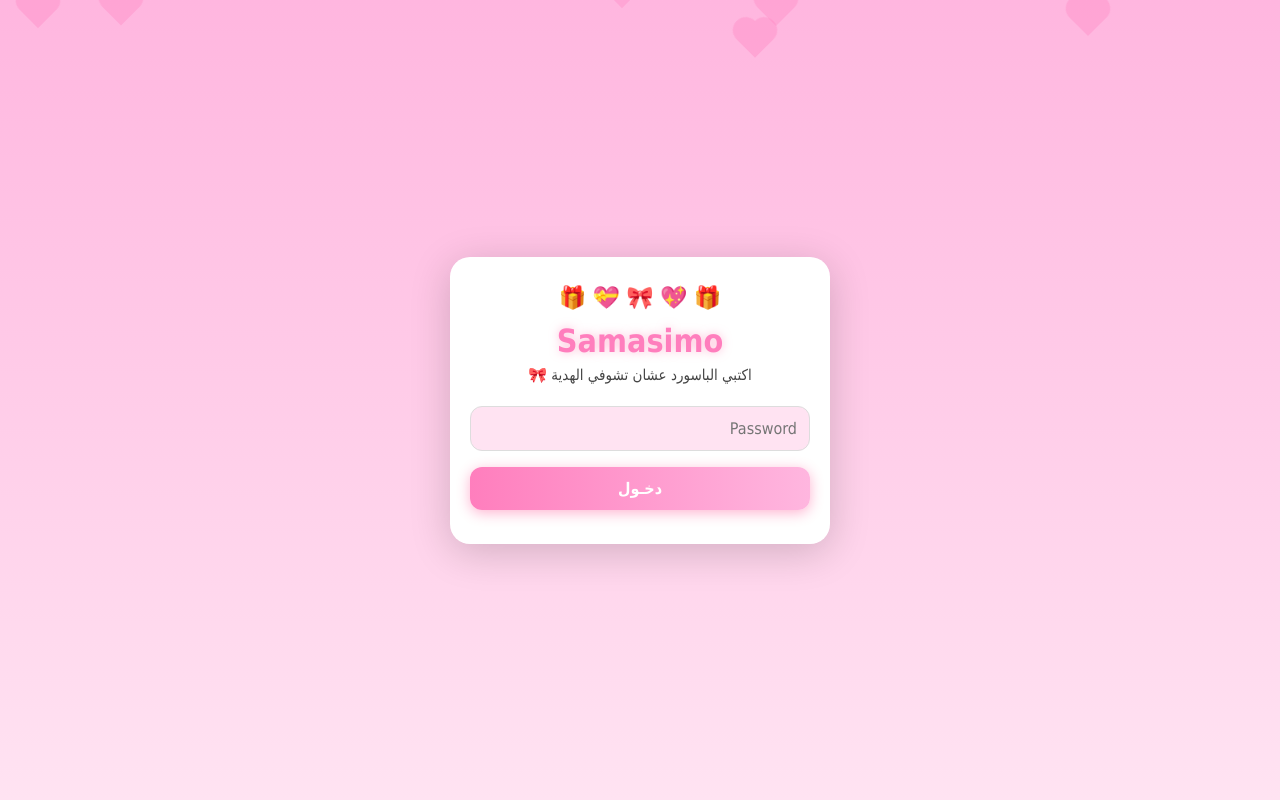
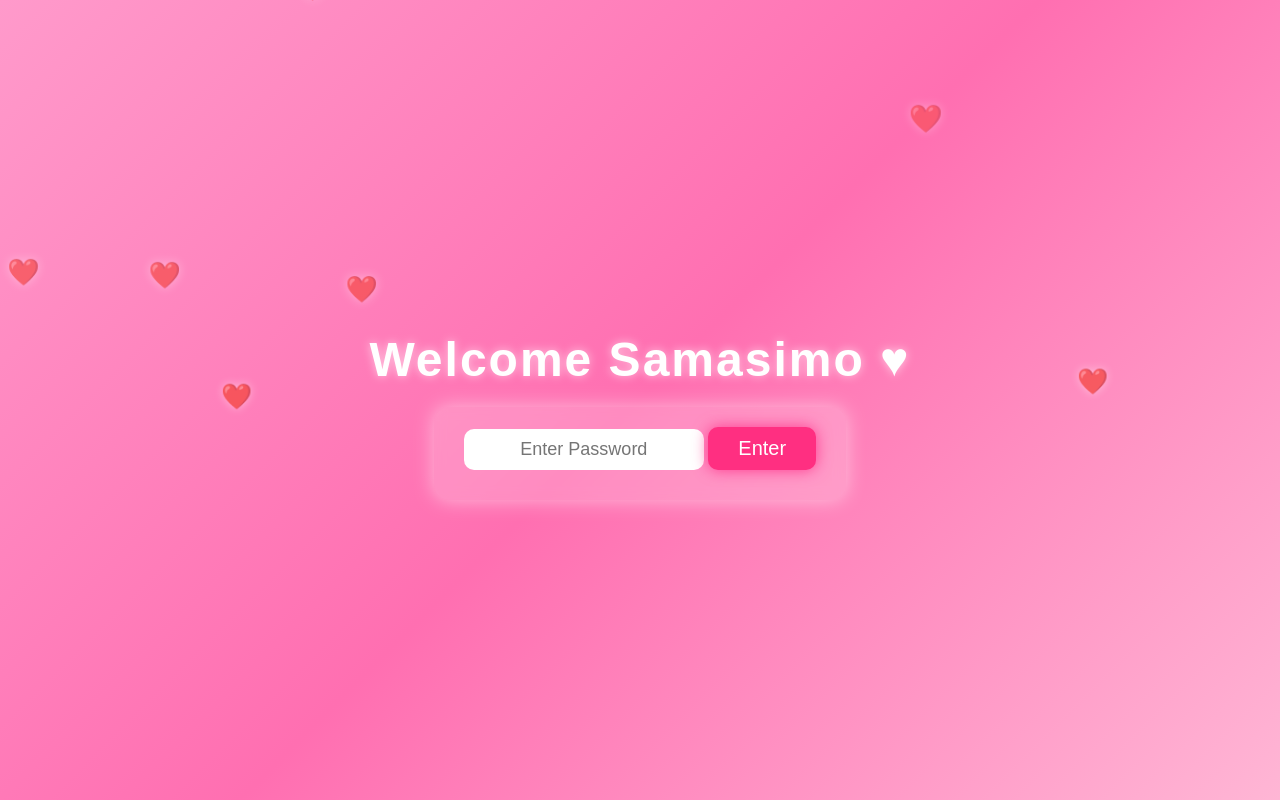
Before and after one commit to alhadidiahmed999-cloud/Samasimo-birthday-, a plain HTML site: page index.html in a window 1280 px wide. Drawn offline with Linux system fonts and the light colour scheme.

Commit message:
Update index.html

```diff
--- a/index.html
+++ b/index.html
@@ -1,148 +1,107 @@
-<!doctype html>
-<html lang="ar" dir="rtl">
+<!DOCTYPE html>
+<html lang="en">
 <head>
-  <meta charset="utf-8">
-  <meta name="viewport" content="width=device-width,initial-scale=1">
-  <title>🎀 Samasimo Birthday Gift</title>
+<meta charset="UTF-8">
+<title>Samasimo ♥</title>
 <style>
-    :root{
-      --pink1: #ff7ebd;
-      --pink2: #ffb6df;
-      --pink3: #ffe3f2;
-      --white: #fff;
-    }
-    *{box-sizing:border-box;font-family:"Tahoma","Segoe UI",sans-serif}
-    body{
-      margin:0;
-      height:100vh;
-      background:linear-gradient(180deg,var(--pink2),var(--pink3));
-      display:flex;
-      align-items:center;
-      justify-content:center;
-      overflow:hidden;
-      position:relative;
+    body {
+        margin: 0;
+        padding: 0;
+        height: 100vh;
+        display: flex;
+        flex-direction: column;
+        align-items: center;
+        justify-content: center;
+        background: linear-gradient(135deg, #ff9acb, #ff6fb1, #ffb6d5);
+        font-family: "Poppins", sans-serif;
+        overflow: hidden;
+        color: white;
+        text-shadow: 0px 0px 10px rgba(255,255,255,0.6);
     }
 
     /* Floating hearts */
-    .heart{
-      position:absolute;
-      width:26px;
-      height:26px;
-      background:red;
-      background:var(--pink1);
-      transform:rotate(45deg);
-      animation:floatUp 10s linear infinite;
-      opacity:0.45;
+    .heart {
+        position: absolute;
+        font-size: 25px;
+        animation: float 6s infinite ease-in-out;
+        opacity: 0.7;
     }
-    .heart:before,
-    .heart:after{
-      content:"";
-      position:absolute;
-      width:26px;
-      height:26px;
-      background:var(--pink1);
-      border-radius:50%;
-    }
-    .heart:before{left:-13px;top:0}
-    .heart:after{top:-13px;left:0}
-
-    @keyframes floatUp {
-      0% {transform:translateY(0) rotate(45deg); opacity:0.55;}
-      100% {transform:translateY(-120vh) rotate(45deg); opacity:0;}
+    @keyframes float {
+        0% { transform: translateY(0) scale(1); }
+        100% { transform: translateY(-120vh) scale(1.3); opacity: 0; }
     }
 
-    /* Main Card */
-    .card{
-      width:90%;
-      max-width:380px;
-      background:var(--white);
-      border-radius:20px;
-      padding:28px 20px 34px;
-      text-align:center;
-      box-shadow:0 8px 40px rgba(0,0,0,.18);
-      position:relative;
-      z-index:10;
-      animation:fadeIn .9s ease;
-    }
-    @keyframes fadeIn {
-      from {opacity:0;transform:translateY(20px);}
-      to   {opacity:1;transform:translateY(0);}
+    h1 {
+        font-size: 48px;
+        margin-bottom: 20px;
+        letter-spacing: 2px;
     }
 
-    .name{
-      font-size:32px;
-      font-weight:800;
-      color:var(--pink1);
-      text-shadow:0 0 10px rgba(255,130,180,.5);
-      margin-bottom:6px;
+    .box {
+        background: rgba(255, 255, 255, 0.2);
+        padding: 20px 30px;
+        border-radius: 15px;
+        backdrop-filter: blur(6px);
+        box-shadow: 0 0 20px rgba(255,255,255,0.5);
     }
 
-    .sub{
-      font-size:15px;
-      color:#444;
-      margin-bottom:22px;
+    input {
+        width: 220px;
+        padding: 10px;
+        border-radius: 10px;
+        border: none;
+        outline: none;
+        font-size: 18px;
+        margin-bottom: 10px;
+        text-align: center;
     }
 
-    input{
-      width:100%;
-      padding:12px;
-      border-radius:12px;
-      border:1px solid #ddd;
-      outline:none;
-      font-size:16px;
-      margin-bottom:16px;
-      background:var(--pink3);
+    button {
+        padding: 10px 30px;
+        border: none;
+        background: #ff2f81;
+        color: white;
+        border-radius: 10px;
+        font-size: 20px;
+        cursor: pointer;
+        box-shadow: 0 0 15px rgba(255,20,120,0.7);
+        transition: 0.3s;
     }
 
-    button{
-      width:100%;
-      padding:12px;
-      border-radius:12px;
-      border:none;
-      background:linear-gradient(90deg,var(--pink1),var(--pink2));
-      color:#fff;
-      font-weight:bold;
-      font-size:16px;
-      cursor:pointer;
-      box-shadow:0 3px 14px rgba(255,0,100,.3);
-    }
-
-    .emoji-line{
-      font-size:22px;
-      margin-bottom:12px;
+    button:hover {
+        background: #ff61a3;
+        transform: scale(1.1);
     }
 </style>
 </head>
 <body>
 
-  <!-- Floating hearts background -->
-  <script>
-    for(let i=0;i<18;i++){
-      const h=document.createElement("div");
-      h.className="heart";
-      h.style.left=Math.random()*100+"vw";
-      h.style.animationDuration=(6 + Math.random()*8)+"s";
-      h.style.opacity=(0.3 + Math.random()*0.4);
-      document.body.appendChild(h);
-    }
-  </script>
+<h1>Welcome Samasimo ♥</h1>
 
-  <div class="card">
-    <div class="emoji-line">🎁 💖 🎀 💝 🎁</div>
-    <div class="name">Samasimo</div>
-    <div class="sub">اكتبي الباسورد عشان تشوفي الهدية 🎀</div>
-
-    <input type="password" id="pass" placeholder="Password">
-    <button onclick="go()">دخـول</button>
+<div class="box">
+    <input type="password" id="pass" placeholder="Enter Password">
+    <button onclick="checkPass()">Enter</button>
 </div>
 
+<!-- Floating hearts generator -->
 <script>
-    function go(){
-      let p = document.getElementById("pass").value.trim();
-      if(p === "sama2025" || p === "1234"){
+function createHeart() {
+    const heart = document.createElement("div");
+    heart.classList.add("heart");
+    heart.innerHTML = "❤️";
+    heart.style.left = Math.random() * 100 + "vw";
+    heart.style.animationDuration = (4 + Math.random()*4) + "s";
+    document.body.appendChild(heart);
+    setTimeout(() => heart.remove(), 6000);
+}
+setInterval(createHeart, 400);
+
+function checkPass(){
+    let p = document.getElementById("pass").value;
+    if(p === "1212"){
         window.location.href = "birthday.html";
     } else {
-        alert("الباسورد غلط يا جميله 🥺💔");
+        alert("Wrong Password 😔");
     }
 }
 </script>
```
Lines whose indentation alone changed are shown as unchanged.
